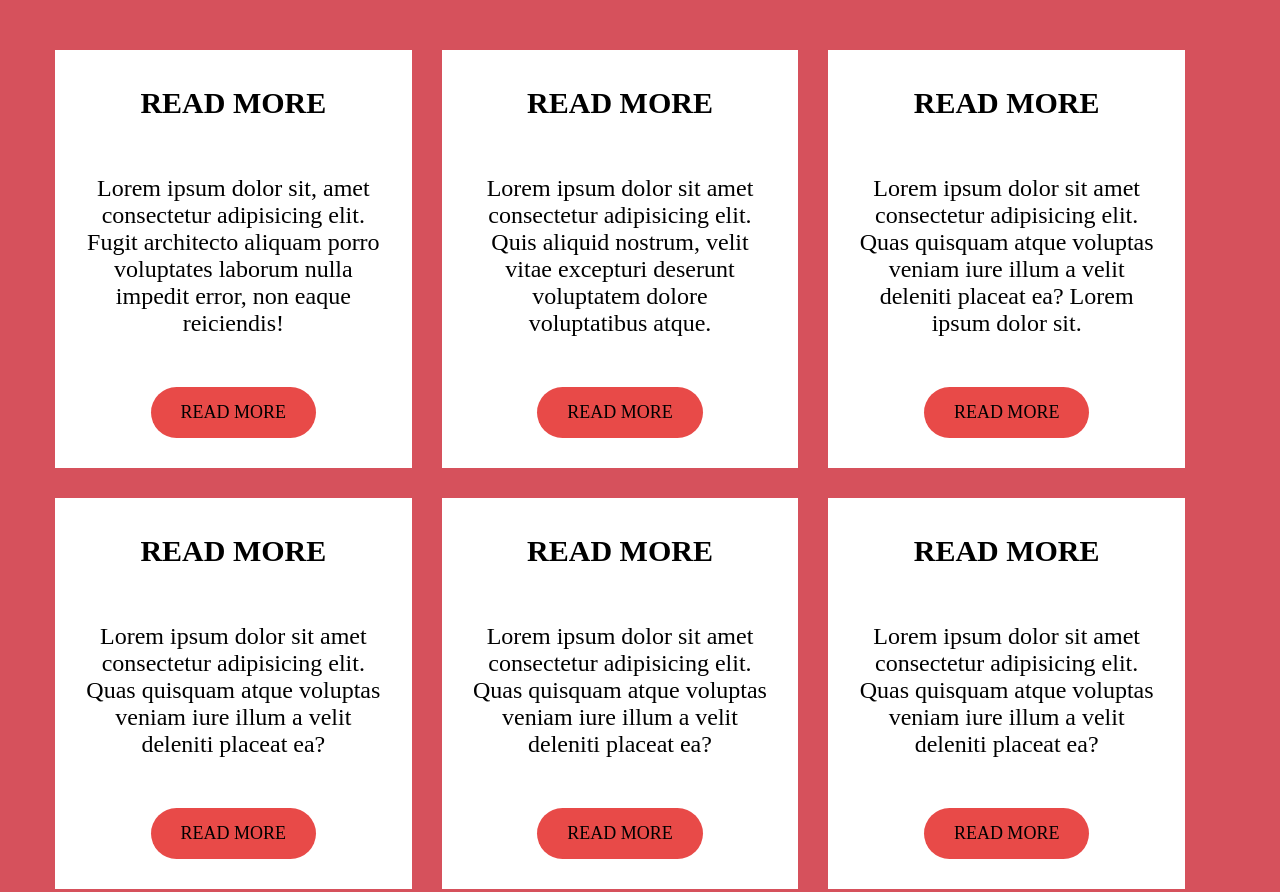
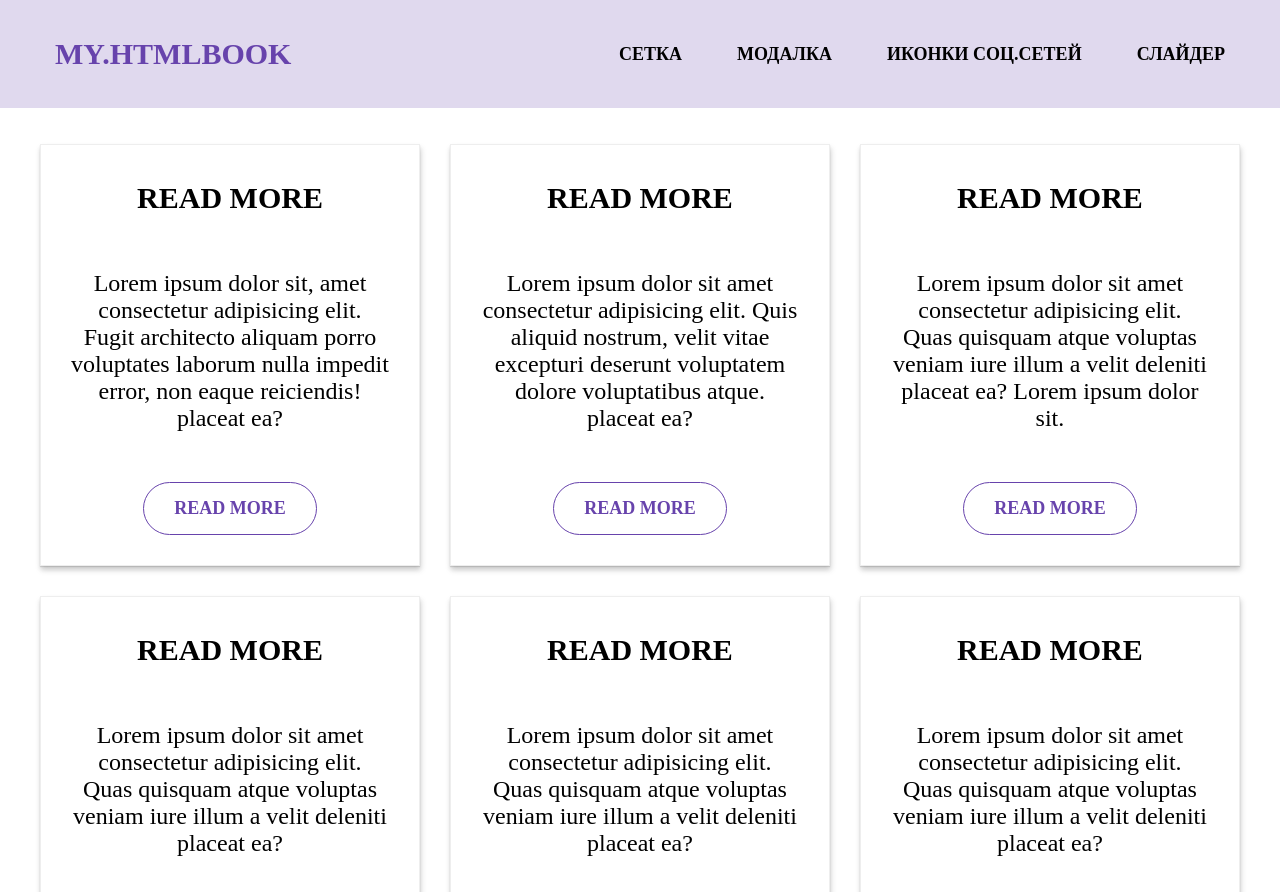
Before and after one commit to SergeyMark/example, a plain HTML site: page index.html in a window 1280 px wide. Shown: the top 892 px of the page. Drawn offline with Linux system fonts and the light colour scheme.

Commit message:
add grid header modal

```diff
--- a/index.html
+++ b/index.html
@@ -8,7 +8,23 @@
     <link rel="stylesheet" href="main.css" />
   </head>
   <body>
-    <div class="container">
+    <header class="header">
+      <div class="container wrapper-flex">
+        <a href="" class="logo">MY.HTMLbook</a>
+        <ul class="main-menu">
+          <li class="menu-item">
+            <a href="" class="menu-link active">Сетка</a>
+          </li>
+          <li class="menu-item"><a href="" class="menu-link">Модалка</a></li>
+          <li class="menu-item">
+            <a href="" class="menu-link">Иконки Соц.сетей</a>
+          </li>
+          <li class="menu-item"><a href="" class="menu-link">Слайдер</a></li>
+        </ul>
+      </div>
+    </header>
+    <main class="main">
+      <div class="container grid">
         <!-- сетка!!!!!!!!!!!!!!!!!!!!!!!!! -->
         <ul class="main-section">
           <li class="main-item">
@@ -17,7 +33,7 @@
               <p class="main-text">
                 Lorem ipsum dolor sit, amet consectetur adipisicing elit. Fugit
                 architecto aliquam porro voluptates laborum nulla impedit error,
-              non eaque reiciendis!
+                non eaque reiciendis! placeat ea?
               </p>
               <a href="" class="main-link">read more</a>
             </div>
@@ -27,8 +43,8 @@
               <h3 class="main-title">Read more</h3>
               <p class="main-text">
                 Lorem ipsum dolor sit amet consectetur adipisicing elit. Quis
-              aliquid nostrum, velit vitae excepturi deserunt voluptatem dolore
-              voluptatibus atque.
+                aliquid nostrum, velit vitae excepturi deserunt voluptatem
+                dolore voluptatibus atque. placeat ea?
               </p>
               <a href="" class="main-link">read more</a>
             </div>
@@ -38,8 +54,8 @@
               <h3 class="main-title">Read more</h3>
               <p class="main-text">
                 Lorem ipsum dolor sit amet consectetur adipisicing elit. Quas
-              quisquam atque voluptas veniam iure illum a velit deleniti placeat
-              ea? Lorem ipsum dolor sit.
+                quisquam atque voluptas veniam iure illum a velit deleniti
+                placeat ea? Lorem ipsum dolor sit.
               </p>
               <a href="" class="main-link">read more</a>
             </div>
@@ -49,8 +65,8 @@
               <h3 class="main-title">Read more</h3>
               <p class="main-text">
                 Lorem ipsum dolor sit amet consectetur adipisicing elit. Quas
-              quisquam atque voluptas veniam iure illum a velit deleniti placeat
-              ea?
+                quisquam atque voluptas veniam iure illum a velit deleniti
+                placeat ea?
               </p>
               <a href="" class="main-link">read more</a>
             </div>
@@ -60,8 +76,8 @@
               <h3 class="main-title">Read more</h3>
               <p class="main-text">
                 Lorem ipsum dolor sit amet consectetur adipisicing elit. Quas
-              quisquam atque voluptas veniam iure illum a velit deleniti placeat
-              ea?
+                quisquam atque voluptas veniam iure illum a velit deleniti
+                placeat ea?
               </p>
               <a href="" class="main-link">read more</a>
             </div>
@@ -71,8 +87,8 @@
               <h3 class="main-title">Read more</h3>
               <p class="main-text">
                 Lorem ipsum dolor sit amet consectetur adipisicing elit. Quas
-              quisquam atque voluptas veniam iure illum a velit deleniti placeat
-              ea?
+                quisquam atque voluptas veniam iure illum a velit deleniti
+                placeat ea?
               </p>
               <a href="" class="main-link">read more</a>
             </div>
@@ -82,8 +98,8 @@
               <h3 class="main-title">Read more</h3>
               <p class="main-text">
                 Lorem ipsum dolor sit amet consectetur adipisicing elit. Quas
-              quisquam atque voluptas veniam iure illum a velit deleniti placeat
-              ea?
+                quisquam atque voluptas veniam iure illum a velit deleniti
+                placeat ea?
               </p>
               <a href="" class="main-link">read more</a>
             </div>
@@ -93,8 +109,8 @@
               <h3 class="main-title">Read more</h3>
               <p class="main-text">
                 Lorem ipsum dolor sit amet consectetur adipisicing elit. Quas
-              quisquam atque voluptas veniam iure illum a velit deleniti placeat
-              ea?
+                quisquam atque voluptas veniam iure illum a velit deleniti
+                placeat ea?
               </p>
               <a href="" class="main-link">read more</a>
             </div>
@@ -104,8 +120,8 @@
               <h3 class="main-title">Read more</h3>
               <p class="main-text">
                 Lorem ipsum dolor sit amet consectetur adipisicing elit. Quas
-              quisquam atque voluptas veniam iure illum a velit deleniti placeat
-              ea?
+                quisquam atque voluptas veniam iure illum a velit deleniti
+                placeat ea?
               </p>
               <a href="" class="main-link">read more</a>
             </div>
@@ -116,7 +132,7 @@
         <!-- btn open modal window -->
 
         <div class="btn-group">
-        <h2 class="btn-title">Жмакни мене ніжно</h2>
+          <h2 class="btn-title">Це Модальне вікно</h2>
           <svg class="anim-arrow" width="30" height="30">
             <use href="./down-icon.svg#down-icon"></use>
           </svg>
@@ -157,6 +173,10 @@
           </button>
         </div>
       </div>
+
+      <!-- CARD SOCIAL -->
+
       <script src="./main.js"></script>
+    </main>
   </body>
 </html>
--- a/main.css
+++ b/main.css
@@ -1,7 +1,6 @@
-/* СЕТКА */
 :root{
     /* grid */
-    --gap: 50px;
+    --gap: 30px;
     --iternal: 2;
     --column: 3;
     /* color */
@@ -9,9 +8,13 @@
     --color-pink: rgb(232, 74, 72);
     --input-cl: rgba(157, 164, 189, 0.4);
     --btn-form-cl: #FF6C00;
+    --logo-cl: #6743AC;
     /* BG-color */
     --main-bg-cl: rgb(232, 74, 72);
     --bg-modal: #191C26;
+    --menu-bg: rgba(103, 67, 172, 0.2);
+    /* Border */
+    --border-card: #EEEEEE;
 }
 
 *{
@@ -21,11 +24,9 @@
 }
 
 body{
-    padding: 50px 0;
+    font-size: 24px;
 
-    background-color: rgb(214, 81, 92);
-
-    font-size: 24px;
+    padding-top: 114px;
 }
 
 ul{
@@ -49,6 +50,72 @@ h3,p{
     padding: 0 15px;
 }
 
+/* TOP MENU */
+
+.header{
+    position: fixed;
+    top: 0;
+    left: 0;
+    z-index: 10;
+
+    width: 100%;
+
+    background-color: var(--menu-bg);
+    backdrop-filter: blur(4px);
+}
+
+.wrapper-flex{
+    display: flex;
+    align-items: center;
+}
+
+.logo{
+    font-weight: 700;
+    font-size: 30px;
+    line-height: calc(64 / 30);
+    text-transform: uppercase;
+
+    color: var(--logo-cl);
+}
+
+.main-menu{
+    display: flex;
+    align-items: center;
+
+    margin-left: auto;
+}
+
+.menu-item{
+    font-weight: 600;
+    font-size: 18px;
+    line-height: calc(22 / 18);
+    text-transform: uppercase;
+
+    color: #000000;
+}
+
+.menu-item:not(:last-child){
+    margin-right: 55px;
+}
+
+.menu-link{
+    display: block;
+
+    padding: 43px 0;
+
+    transition: color 250ms linear;
+}
+
+.menu-link:hover{
+    color: var(--logo-cl);
+}
+
+/* СЕТКА */
+
+.grid{
+    padding: 30px 0;
+}
+
 .main-section{
     display: flex;
     flex-wrap: wrap;
@@ -57,6 +124,11 @@ h3,p{
 
 .main-item{
     /* max-width: 370px; */
+
+    border: 1px solid var(--border-card);
+    box-shadow: 0px 1px 1px rgb(0 0 0 / 12%),
+                0px 4px 4px rgb(0 0 0 / 6%),
+                1px 4px 6px rgb(0 0 0 / 16%);
 
     flex-basis: calc((100% - var(--gap) * var(--iternal)) / var(--column));
 }
@@ -87,16 +159,26 @@ h3,p{
     padding: 15px 30px;
 
     font-size: 18px;
+    font-weight: 600;
 
     text-transform: uppercase;
 
-    background: rgb(232, 74, 72);
+    background-color: transparent;
+    color: var(--logo-cl);
 
+    border: 1px solid var(--logo-cl);
     border-radius: 30px;
 
+    transition: background-color 250ms linear,
+                border 250ms linear,
+                color 250ms linear;
 }
 
-
+.main-link:hover{
+    background-color: var(--logo-cl);
+    border: 1px solid #ffffff;
+    color: #ffffff;
+}
 
 /* СЕТКА */
 
@@ -118,7 +200,7 @@ h3,p{
     text-align: center;
     text-transform: uppercase;
 
-    color: var(--white-cl);
+    color: #000000;
 
     margin-bottom: 20px;
 }
@@ -164,7 +246,7 @@ h3,p{
     margin: 0 auto;
     margin-bottom: 20px;
 
-    fill: var(--white-cl);
+    fill: #000000;
 
     animation: slaider-img 2000ms linear infinite;;
 }
@@ -281,7 +363,7 @@ h3,p{
     letter-spacing: 0.05em;
 
     display: block;
-    margin-bottom: 20px;
+    margin-bottom: 30px;
 
     text-align: center;
 
@@ -360,10 +442,22 @@ h3,p{
     top: 10%;
     left: 10px;
 
-    transition: transform 250ms linear;
+    transition: transform 250ms linear,
+                color 250ms linear,
+                font-size 250ms linear;
+
  }
 
- .btn-send {
+ .textarea:focus ~ .modal-span-textarea,
+ .input:focus ~ .modal-label-span,
+ .input:not(:placeholder-shown) + .modal-label-span,
+ .textarea:not(:placeholder-shown) + .modal-span-textarea{
+    transform: translateY(-25px);
+    color: var(--white-cl);
+    font-size: 18px;
+}
+
+.btn-send {
     display: block;
     margin: 0 auto;
 
@@ -384,18 +478,12 @@ h3,p{
     background-color: transparent;
 
     transition: color 250ms linear,
-                border 250ms linear;
+        border 250ms linear;
 
     cursor: pointer;
- }
+}
 
- .btn-send:hover{
+.btn-send:hover {
     border: 1px solid var(--white-cl);
     color: var(--btn-form-cl);
- }
-
- .textarea:focus ~ .modal-span-textarea,
- .input:focus ~ .modal-label-span{
-    transform: translateY(-20px);
-    color: var(--white-cl);
 }
```
Lines whose indentation alone changed are shown as unchanged.
